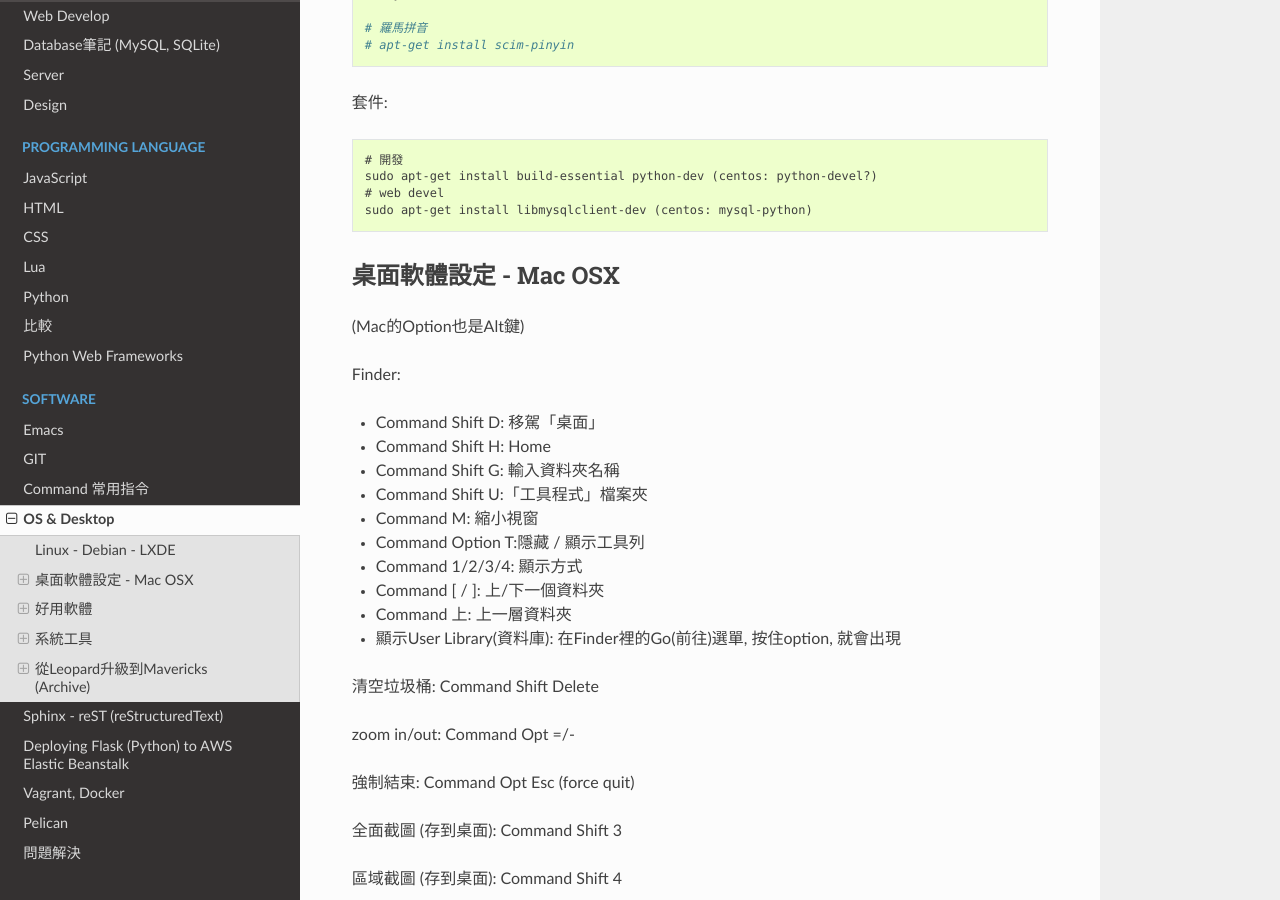
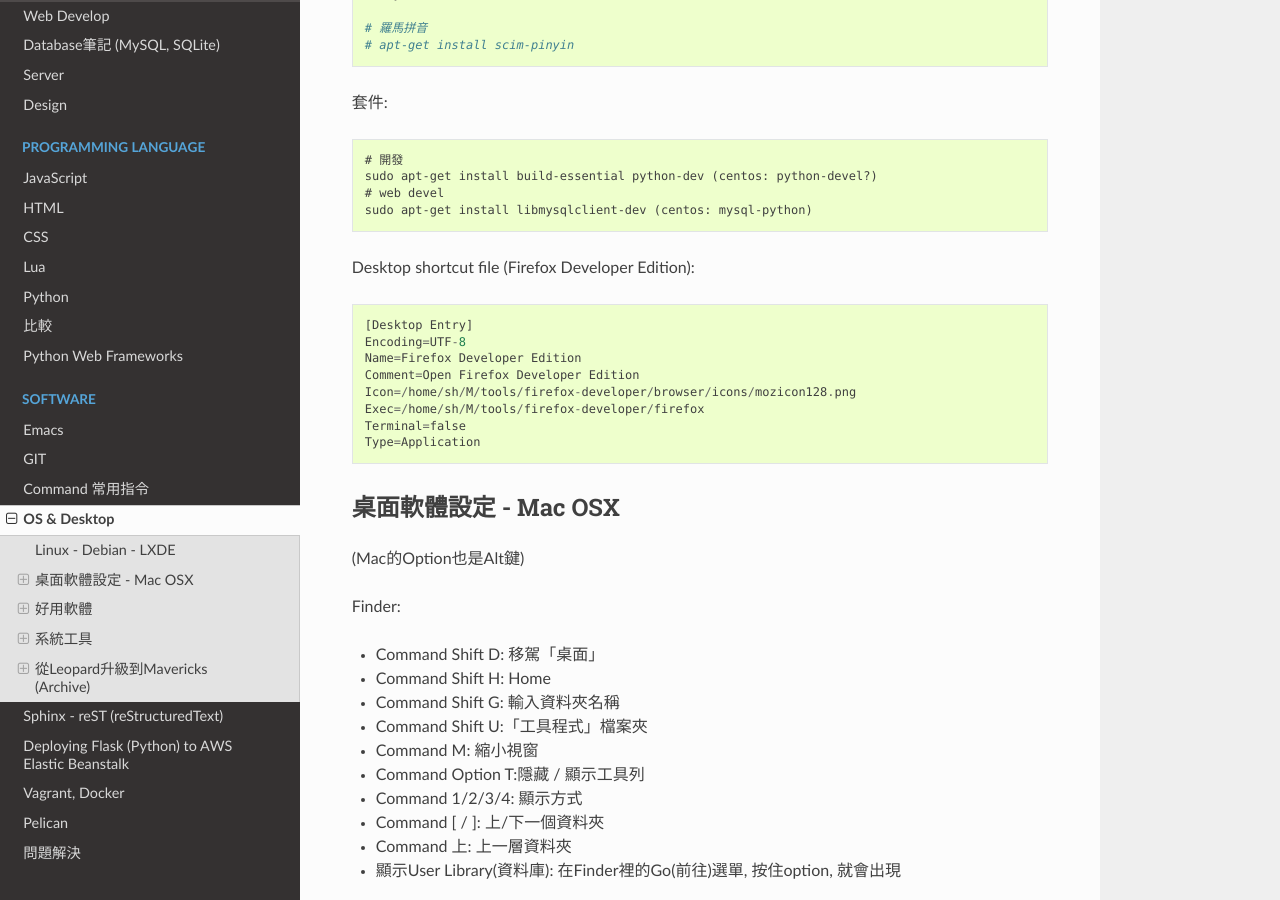
Before and after one commit to moogoo78/comp.suhen.org, a Sphinx documentation site: the page built from docs/source/os_desktop.rst, in a window 1280 px wide and 900 px high, scrolled down 590 px. Built offline with Sphinx 7.4.7 and the Read the Docs theme 2.0.0, drawn with Linux system fonts in a browser that asks for light colours.

Commit message:
edited source; git push

```diff
--- a/docs/source/os_desktop.rst
+++ b/docs/source/os_desktop.rst
@@ -34,6 +34,19 @@ Dell inspiron 15 5000::
   sudo apt-get install build-essential python-dev (centos: python-devel?)
   # web devel
   sudo apt-get install libmysqlclient-dev (centos: mysql-python)
+
+
+Desktop shortcut file (Firefox Developer Edition)::
+
+  [Desktop Entry]
+  Encoding=UTF-8
+  Name=Firefox Developer Edition
+  Comment=Open Firefox Developer Edition
+  Icon=/home/sh/M/tools/firefox-developer/browser/icons/mozicon128.png
+  Exec=/home/sh/M/tools/firefox-developer/firefox
+  Terminal=false
+  Type=Application
+
 
 
 
--- a/fabfile.py
+++ b/fabfile.py
@@ -6,6 +6,7 @@ def html():
 
 def deploy():
     html()
+    local("git add .; git ci 'edited source; git push'")
     local("cd ../gh-pages/html; git add . ;git ci 'auto';git push origin gh-pages")
 
 def open():
```
